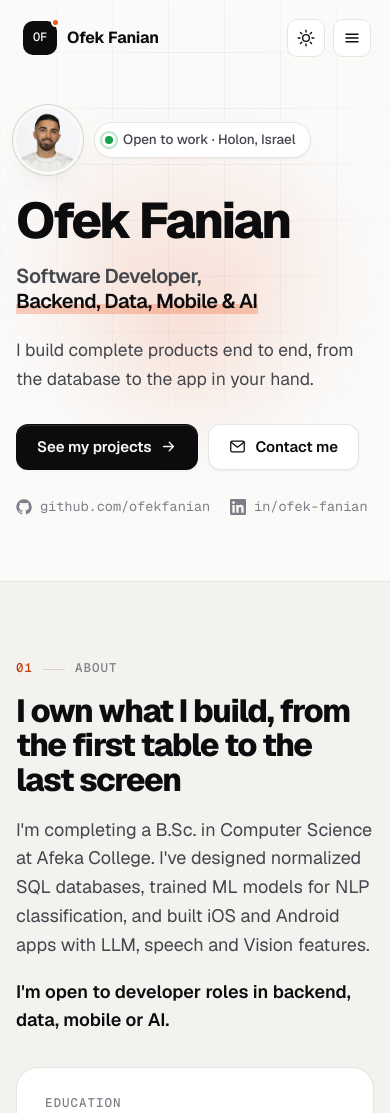
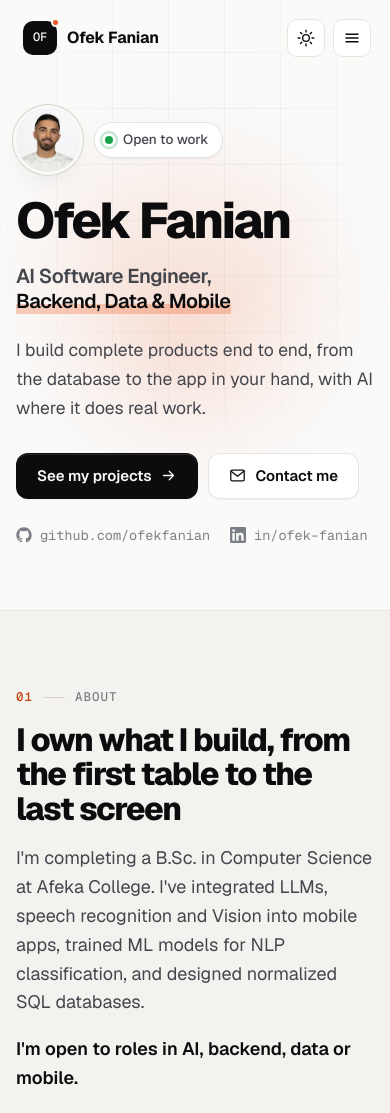
Before and after one commit to ofekfanian/ofekfanian.github.io, a plain HTML site: page index.html in a window 390 px wide. Shown: the top 1113 px of the page. Drawn offline with nearby package versions, Linux system fonts and the light colour scheme.

Commit message:
Position as AI Software Engineer; drop home town; AI-first copy

```diff
--- a/index.html
+++ b/index.html
@@ -3,18 +3,18 @@
 <head>
   <meta charset="utf-8">
   <meta name="viewport" content="width=device-width, initial-scale=1">
-  <title>Ofek Fanian · Software Developer</title>
-  <meta name="description" content="Ofek Fanian, software developer building complete products end to end across backend, data, mobile and AI: SQL databases, ML classification, and LLM, speech and Vision features.">
+  <title>Ofek Fanian · AI Software Engineer</title>
+  <meta name="description" content="Ofek Fanian, AI software engineer building complete products end to end: LLM, speech and Vision features, ML classification, SQL databases and mobile apps.">
   <meta name="author" content="Ofek Fanian">
   <meta name="theme-color" content="#fafaf9" media="(prefers-color-scheme: light)">
   <meta name="theme-color" content="#09090b" media="(prefers-color-scheme: dark)">
 
   <!-- Social previews (LinkedIn, WhatsApp, X). Live address: https://ofekfanian.com/ -->
   <meta property="og:type" content="website">
-  <meta property="og:title" content="Ofek Fanian · Software Developer | Backend · Data & ML · Mobile · AI">
-  <meta property="og:description" content="Backend, data, mobile and AI projects, from a normalized PostgreSQL system and a 98%-accurate spam classifier to iOS and Android apps with LLM features.">
+  <meta property="og:title" content="Ofek Fanian · AI Software Engineer | Backend · Data & ML · Mobile">
+  <meta property="og:description" content="AI, backend, data and mobile projects, from an iOS app with LLM tutors and a 98%-accurate spam classifier to a normalized PostgreSQL system.">
   <meta property="og:url" content="https://ofekfanian.com/">
-  <meta property="og:image" content="https://ofekfanian.com/og-image.png?v=2">
+  <meta property="og:image" content="https://ofekfanian.com/og-image.png?v=3">
   <meta property="og:image:width" content="1200">
   <meta property="og:image:height" content="630">
   <meta name="twitter:card" content="summary_large_image">
@@ -23,7 +23,7 @@
   <link rel="preconnect" href="https://fonts.googleapis.com">
   <link rel="preconnect" href="https://fonts.gstatic.com" crossorigin>
   <link href="https://fonts.googleapis.com/css2?family=Geist:wght@400;500;600;700;800&family=Geist+Mono:wght@400;500&display=swap" rel="stylesheet">
-  <link rel="stylesheet" href="styles.css?v=4">
+  <link rel="stylesheet" href="styles.css?v=5">
   <script>
     document.documentElement.classList.add('js');
     try { var t = localStorage.getItem('theme'); if (t) document.documentElement.dataset.theme = t; } catch (e) {}
@@ -76,13 +76,13 @@
         <div class="hero__copy">
           <div class="intro reveal">
             <img class="avatar" src="assets/img/ofek-round.webp" width="320" height="320" alt="">
-            <p class="badge"><span class="pulse" aria-hidden="true"></span>Open to work · Holon, Israel</p>
+            <p class="badge"><span class="pulse" aria-hidden="true"></span>Open to work</p>
           </div>
           <h1 class="hero__title reveal">
             Ofek Fanian
-            <span class="hero__role">Software Developer, <em>Backend, Data, Mobile &amp; AI</em></span>
+            <span class="hero__role">AI Software Engineer, <em>Backend, Data &amp; Mobile</em></span>
           </h1>
-          <p class="hero__lead reveal">I build complete products end to end, from the database to the app in your hand.</p>
+          <p class="hero__lead reveal">I build complete products end to end, from the database to the app in your hand, with AI where it does real work.</p>
           <div class="hero__cta reveal">
             <a class="btn btn--dark" href="#projects">See my projects <svg aria-hidden="true"><use href="#i-arrow"/></svg></a>
             <a class="btn btn--ghost" href="mailto:ofekfanian689@gmail.com"><svg aria-hidden="true"><use href="#i-mail"/></svg>Contact me</a>
@@ -108,8 +108,8 @@
         <div class="about__copy reveal">
           <p class="eyebrow"><span>01</span> About</p>
           <h2 id="about-title">I own what I build, from the first table to the last screen</h2>
-          <p>I'm completing a B.Sc. in Computer Science at Afeka College. I've designed normalized SQL databases, trained ML models for NLP classification, and built iOS and Android apps with LLM, speech and Vision features.</p>
-          <p>I'm open to developer roles in backend, data, mobile or AI.</p>
+          <p>I'm completing a B.Sc. in Computer Science at Afeka College. I've integrated LLMs, speech recognition and Vision into mobile apps, trained ML models for NLP classification, and designed normalized SQL databases.</p>
+          <p>I'm open to roles in AI, backend, data or mobile.</p>
         </div>
         <aside class="facts reveal" aria-label="Quick facts">
           <h3 class="facts__label">Education</h3>
@@ -126,7 +126,6 @@
             </li>
           </ol>
           <dl class="facts__list">
-            <div><dt>Based in</dt><dd>Holon, Israel</dd></div>
             <div><dt>Languages</dt><dd>Hebrew, English</dd></div>
           </dl>
         </aside>
@@ -153,10 +152,10 @@
 
         <div class="filters reveal" role="group" aria-label="Filter projects">
           <button type="button" class="filter" aria-pressed="true" data-filter="all">All</button>
+          <button type="button" class="filter" aria-pressed="false" data-filter="ai">AI</button>
           <button type="button" class="filter" aria-pressed="false" data-filter="backend">Backend</button>
           <button type="button" class="filter" aria-pressed="false" data-filter="data">Data &amp; ML</button>
           <button type="button" class="filter" aria-pressed="false" data-filter="mobile">Mobile</button>
-          <button type="button" class="filter" aria-pressed="false" data-filter="ai">AI</button>
           <button type="button" class="filter" aria-pressed="false" data-filter="game">Games</button>
         </div>
 
@@ -545,7 +544,7 @@
           <div class="cta__glow" aria-hidden="true"></div>
           <p class="eyebrow eyebrow--light"><span>04</span> Contact</p>
           <h2 id="contact-title">Let's build something together.</h2>
-          <p class="cta__text">I'm open to developer roles in backend, data, mobile or AI. The fastest way to reach me is email or LinkedIn.</p>
+          <p class="cta__text">I'm open to roles in AI, backend, data or mobile. The fastest way to reach me is email or LinkedIn.</p>
           <div class="cta__actions">
             <a class="btn btn--accent" href="mailto:ofekfanian689@gmail.com"><svg aria-hidden="true"><use href="#i-mail"/></svg>ofekfanian689@gmail.com</a>
             <a class="btn btn--outline-light" href="https://linkedin.com/in/ofek-fanian" target="_blank" rel="noopener">LinkedIn</a>
--- a/styles.css
+++ b/styles.css
@@ -291,7 +291,7 @@ button { font: inherit; color: inherit; }
 .timeline__date { font-family: var(--mono); font-size: 12px; color: var(--accent-ink); }
 .timeline strong { font-size: 16px; letter-spacing: -0.015em; line-height: 1.35; }
 .timeline span:last-child { font-size: 14px; color: var(--ink-3); }
-.facts__list { margin: 24px 0 0; padding-top: 20px; border-top: 1px solid var(--line); display: grid; grid-template-columns: 1fr 1fr; gap: 12px; }
+.facts__list { margin: 24px 0 0; padding-top: 20px; border-top: 1px solid var(--line); display: grid; gap: 12px; }
 .facts__list dt { font-family: var(--mono); font-size: 11.5px; text-transform: uppercase; letter-spacing: .06em; color: var(--ink-3); }
 .facts__list dd { margin: 4px 0 0; font-size: 15px; font-weight: 550; }
 @media (max-width: 860px) { .about { grid-template-columns: 1fr; } }
```
Also changed, not shown: og-image.png.
